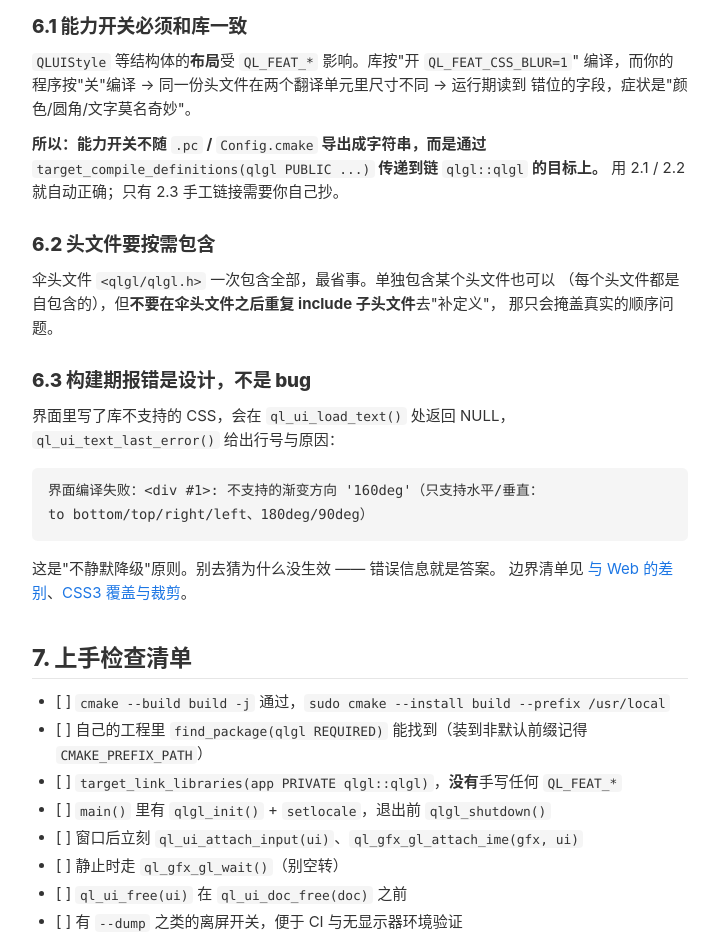
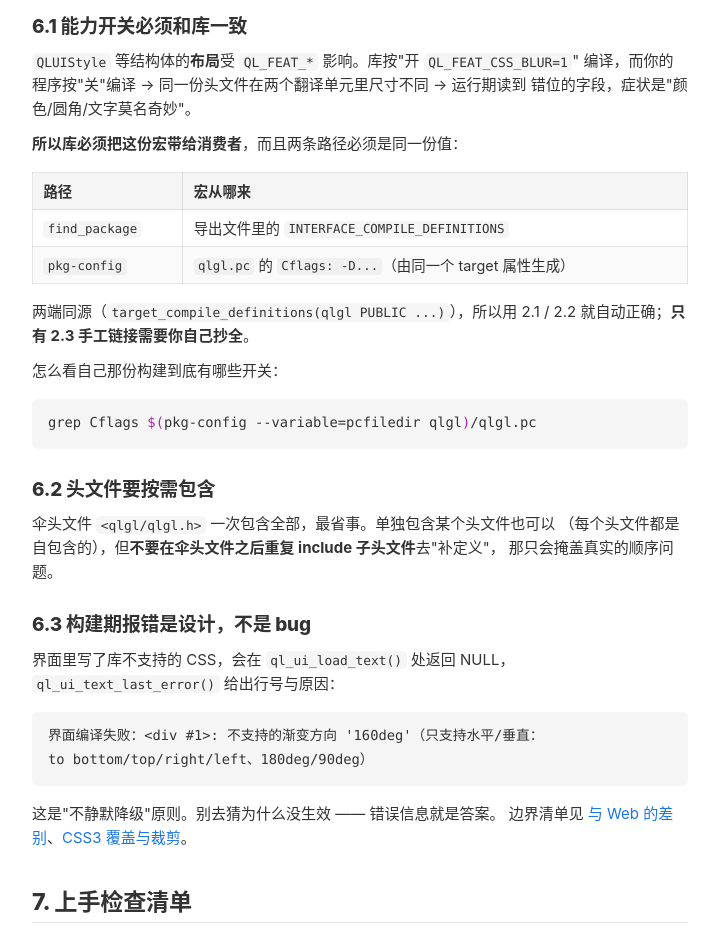
Before and after one commit to xinZh0u/qlgl, a plain HTML site: page doc/html/tutorial/28_your_project.html in a window 1280 px wide. Shown: the part 5440-6372 px from the top of the page, without its empty margins (296-1015 px from the left). Drawn offline with Linux system fonts and the light colour scheme.

Commit message:
fix(install): 安装包丢失 include 目录 + .pc 缺能力宏
两个只在"库被安装给第三方"时暴露的问题：

1. include(GNUInstallDirs) 晚于 target_include_directories，
   $<INSTALL_INTERFACE:${CMAKE_INSTALL_INCLUDEDIR}> 配置期展开成空串
   → 导出文件丢掉 ${_IMPORT_PREFIX}/include，消费方报 "qlgl/qlgl.h 找不到"。
   因为 GNUInstallDirs 会把值写进 CMakeCache，同一 build 目录再次 configure
   就自己"好了"，只有全新配置才复现（本仓内部构建永远看不到）。
   修法：把 include(GNUInstallDirs) 提到 project() 之后，并加 configure 期守卫。

2. qlgl.pc 的 Cflags 只有 -I，没带 target_compile_definitions(PUBLIC) 的宏
   → 头文件里的 #error 守卫触发（QL_FEAT_CSS_FONT_STACK=1 需要 FreeType），
   即便绕过去也会因结构体布局不一致而读错位。
   修法：.pc 的 Cflags 从 INTERFACE_COMPILE_DEFINITIONS 生成（与 CMake 导出
   口同源，以后新增开关不必改两处）；QL_FEAT_IMG_* 也挂到 target 接口。
   同时更正"能力开关不随包导出"这条错误注释。

验证：全新目录安装后两条消费路径（find_package / pkg-config）都能直接编译，
结构体尺寸一致；同一份 helloworld 用两条路径构建，--dump 输出逐字节相同；
关 FreeType 的反向组合同样可用。ctest 88/88。

Co-authored-by: Copilot <223556219+Copilot@users.noreply.github.com>

```diff
--- a/doc/html/tutorial/28_your_project.html
+++ b/doc/html/tutorial/28_your_project.html
@@ -597,9 +597,31 @@ sudo<span class="w"> </span>cmake<span class="w"> </span>--install<span class="w
 <p><code>QLUIStyle</code> 等结构体的<strong>布局</strong>受 <code>QL_FEAT_*</code> 影响。库按"开 <code>QL_FEAT_CSS_BLUR=1</code>"
 编译，而你的程序按"关"编译 → 同一份头文件在两个翻译单元里尺寸不同 → 运行期读到
 错位的字段，症状是"颜色/圆角/文字莫名奇妙"。</p>
-<p><strong>所以：能力开关不随 <code>.pc</code> / <code>Config.cmake</code> 导出成字符串，而是通过
-<code>target_compile_definitions(qlgl PUBLIC ...)</code> 传递到链 <code>qlgl::qlgl</code> 的目标上。</strong>
-用 2.1 / 2.2 就自动正确；只有 2.3 手工链接需要你自己抄。</p>
+<p><strong>所以库必须把这份宏带给消费者</strong>，而且两条路径必须是同一份值：</p>
+<table>
+<thead>
+<tr>
+<th>路径</th>
+<th>宏从哪来</th>
+</tr>
+</thead>
+<tbody>
+<tr>
+<td><code>find_package</code></td>
+<td>导出文件里的 <code>INTERFACE_COMPILE_DEFINITIONS</code></td>
+</tr>
+<tr>
+<td><code>pkg-config</code></td>
+<td><code>qlgl.pc</code> 的 <code>Cflags: -D...</code>（由同一个 target 属性生成）</td>
+</tr>
+</tbody>
+</table>
+<p>两端同源（<code>target_compile_definitions(qlgl PUBLIC ...)</code>），所以用 2.1 / 2.2
+就自动正确；<strong>只有 2.3 手工链接需要你自己抄全</strong>。</p>
+<p>怎么看自己那份构建到底有哪些开关：</p>
+<div class="highlight"><pre><span></span><code>grep<span class="w"> </span>Cflags<span class="w"> </span><span class="k">$(</span>pkg-config<span class="w"> </span>--variable<span class="o">=</span>pcfiledir<span class="w"> </span>qlgl<span class="k">)</span>/qlgl.pc
+</code></pre></div>
+
 <h3 id="62">6.2 头文件要按需包含</h3>
 <p>伞头文件 <code>&lt;qlgl/qlgl.h&gt;</code> 一次包含全部，最省事。单独包含某个头文件也可以
 （每个头文件都是自包含的），但<strong>不要在伞头文件之后重复 include 子头文件</strong>去"补定义"，
```
Also changed, not shown: CMakeLists.txt, 1 other file.
